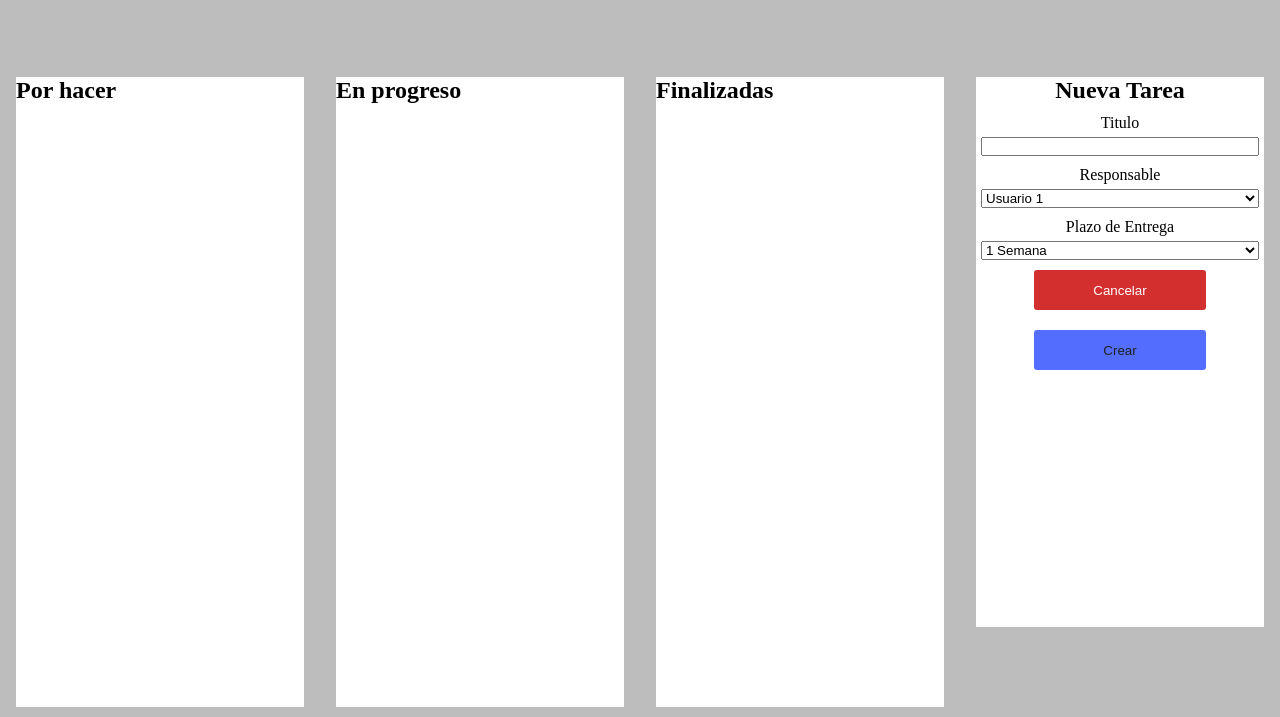
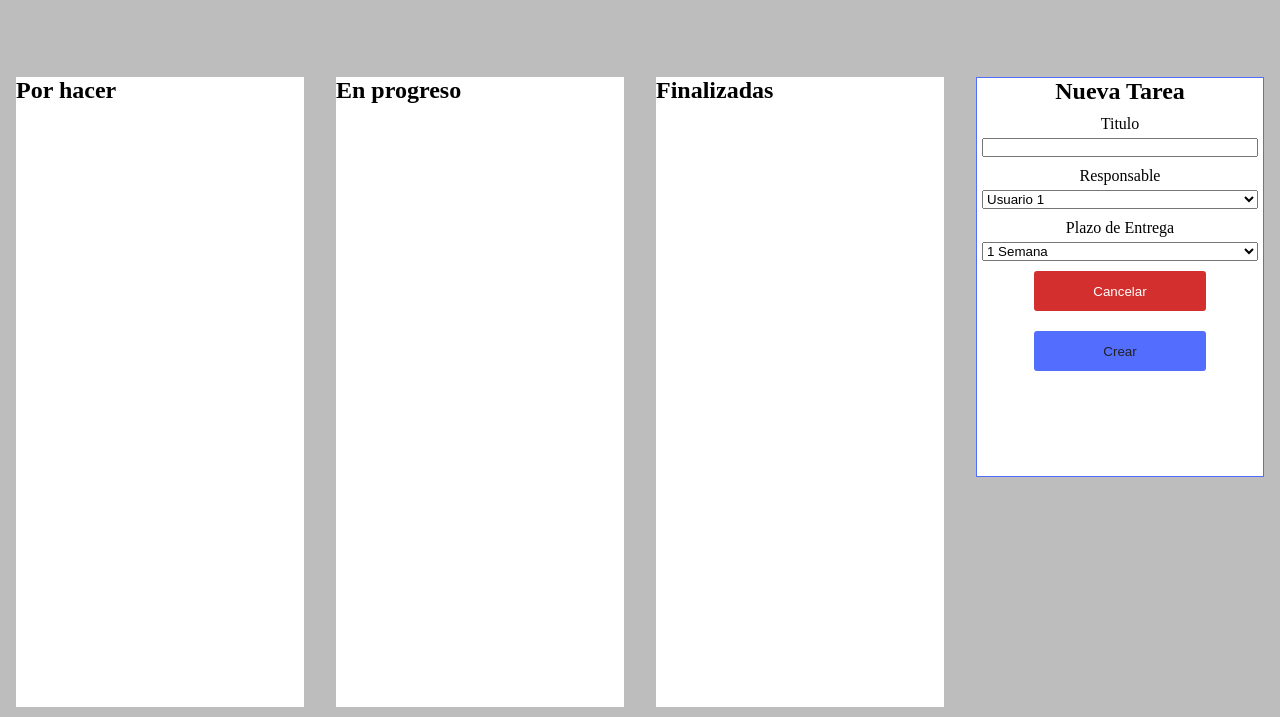
Before and after one commit to GilbertArdila/M3U2TrelloApp-GilbertArdila, a website with bundled scripts: page src/index.html in a window 1280 px wide. Both pictures are taken after a click on the button "Crear nuevo task". Shown: the part 83-800 px from the top of the page. Built offline with nearby package versions, Linux system fonts and the light colour scheme.

Commit message:
pequeñas modificaciones en los estilos

```diff
--- a/src/styles/form.css
+++ b/src/styles/form.css
@@ -8,7 +8,8 @@
     text-align: center;
     justify-content: flex-start;
     align-content: center;
-    background-color: var( --secondary-text);
+    background-color: var( --background-color);
+    border: 1px solid var(--blue-color);
 
 }
 label,
--- a/src/styles/taskBoard.css
+++ b/src/styles/taskBoard.css
@@ -85,13 +85,15 @@
 
     }
     .task{
-        min-height: calc(100vh - 250px);
+        height: auto;
+        min-height: 350px;
 
 
     }
     .taskBoard-toDo{
         grid-row: 2/3;
         grid-column: 1/2;
+
 
     }
     .taskBoard-doing{
```
